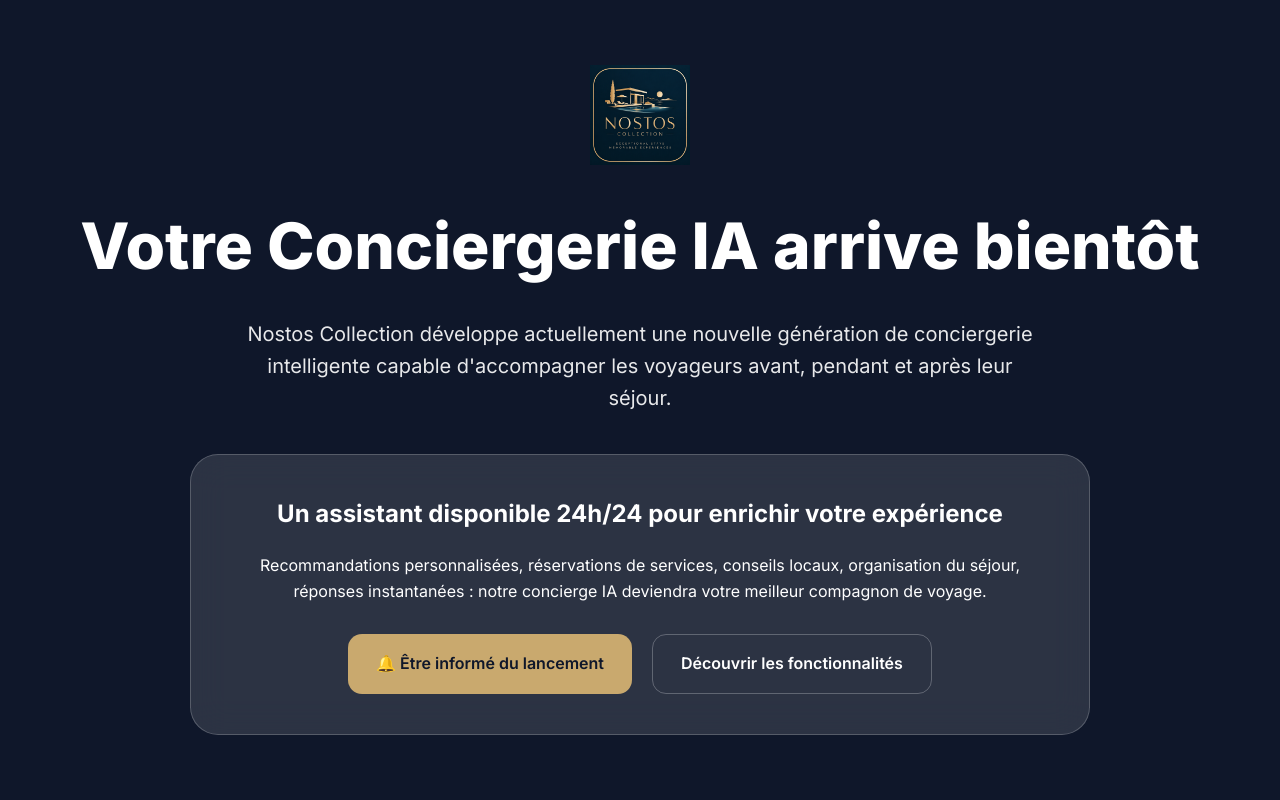
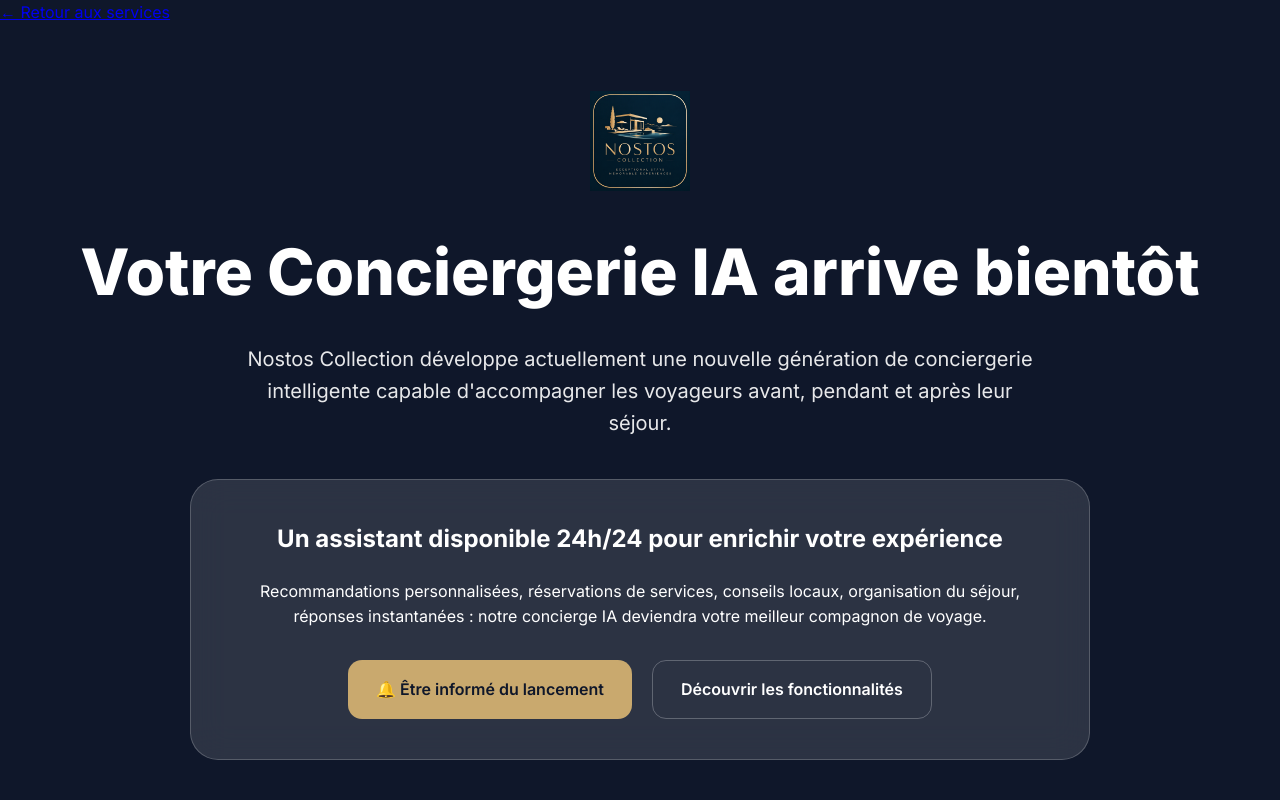
Before and after one commit to samikassab-skc/Nostos_Collection, a plain HTML site: page concierge_IA.html in a window 1280 px wide. Shown: the top 800 px of the page. Drawn offline with Linux system fonts and the light colour scheme.

Commit message:
Update concierge_IA.html

```diff
--- a/concierge_IA.html
+++ b/concierge_IA.html
@@ -241,7 +241,9 @@ h1{
 </head>
 
 <body>
-
+   <a href="index.html" class="back-btn">
+        ← Retour aux services
+    </a>
 <section class="hero">
 
     <div class="hero-content">
```
